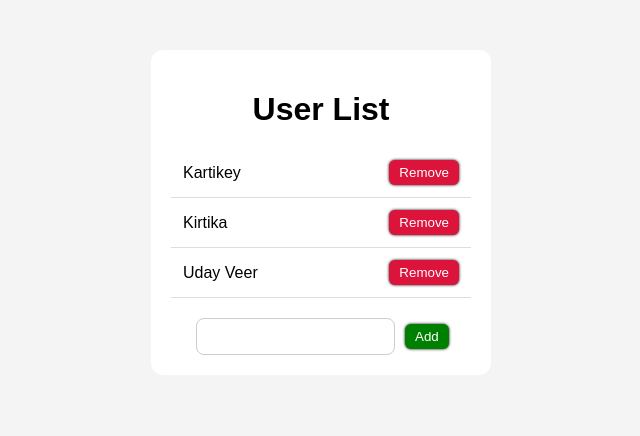
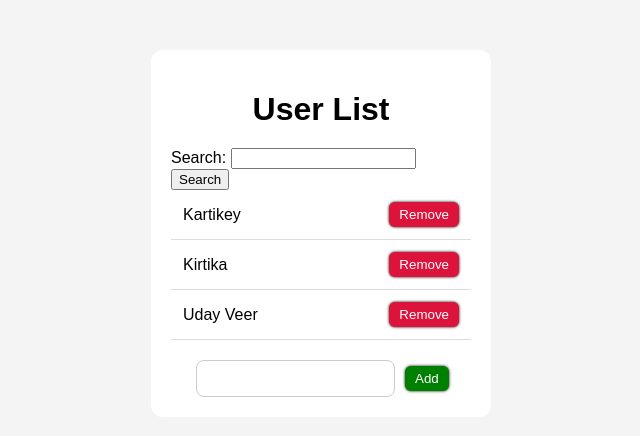
Before and after one commit to 23-kartikey/User-Management-Frontend, a React (Vite) app: page / in a window 1280 px wide. Shown: the top 436 px of the page, without its empty margins (319-959 px from the left). Built offline with nearby package versions, Linux system fonts and the light colour scheme.

Commit message:
feat: add useMemo method to optimize searches and renders. added a search feature which searches on clicking the search button

```diff
--- a/src/App.tsx
+++ b/src/App.tsx
@@ -1,4 +1,4 @@
-import { useState, memo, useCallback } from "react";
+import { useState, memo, useCallback, useRef, useMemo } from "react";
 import { v4 as uuidv4 } from 'uuid';
 import "./App.css";
 
@@ -27,26 +27,47 @@ function App(){
   ]);
 
   const [text, setText]=useState('');
+  const [search, setSearch]=useState('');
+  const inputRef=useRef<HTMLInputElement>(null);
 
   const handleChange=(e: React.ChangeEvent<HTMLInputElement>)=>{
     setText(e.target.value);
   }
 
+  const handleSubmit=()=>{
+    if(!inputRef.current) return;
+    setSearch(inputRef.current.value);
+  }
+
+
+
   function addUsers(){
     setUsers([...users, {id: uuidv4(), name: text}]);
     setText('');
+    setSearch('');
+    if(!inputRef.current) return;
+    inputRef.current.value='';
   }
+
+  const filteredUsers = useMemo(()=>
+    users.filter(user=>user.name.toLowerCase()
+    .startsWith(search.toLowerCase())),
+    [search, users]);
 
   const removeUser=useCallback((item: User)=>{
     setUsers(prevUsers=>prevUsers.filter((user)=>user.id!==item.id));
   }, []);
 
+
   return(
     <div className="list-container">
       <h1>User List</h1>
-    <List users={users} removeUser={removeUser} />
-    <input className="user-input" type="text" onChange={handleChange} value={text} />
-    <button className="add-btn" onClick={addUsers}>Add</button>
+      <label>Search: </label>
+      <input ref={inputRef} />
+      <button type="submit" onClick={handleSubmit} >Search</button><br/>
+      <List users={filteredUsers} removeUser={removeUser} />
+      <input className="user-input" type="text" onChange={handleChange} value={text} />
+      <button className="add-btn" onClick={addUsers}>Add</button>
     </div>
   );
 
@@ -71,6 +92,7 @@ const List=memo(({users, removeUser}: ListProps)=>{
     </ul>
   );
 });
+
 type ListItemProps = {
   item: User,
   removeUser: (user: User)=>void
@@ -78,7 +100,7 @@ type ListItemProps = {
 
 const ListItem=memo(({item, removeUser}: ListItemProps)=>{
 
-  console.log("Render: ListItem");
+  console.log("Render: ListItem - "+ item.name);
   return(
     <li className="user-item">{item.name}
     <button className="remove-btn" type="button" onClick={()=>removeUser(item)}>Remove</button>
```
